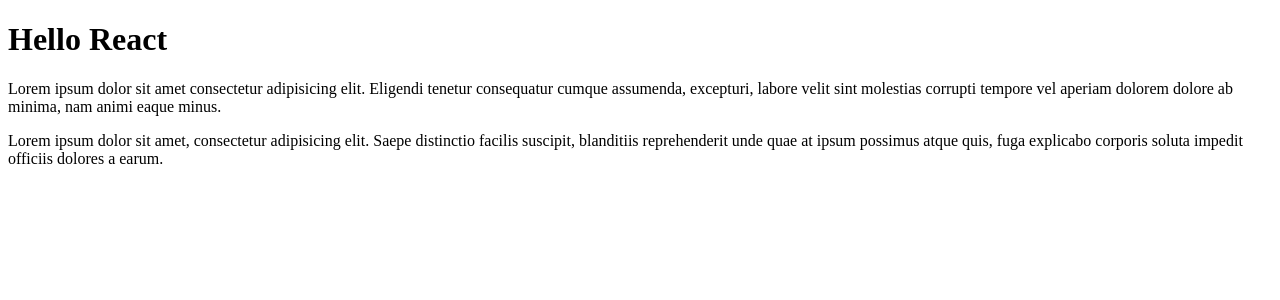
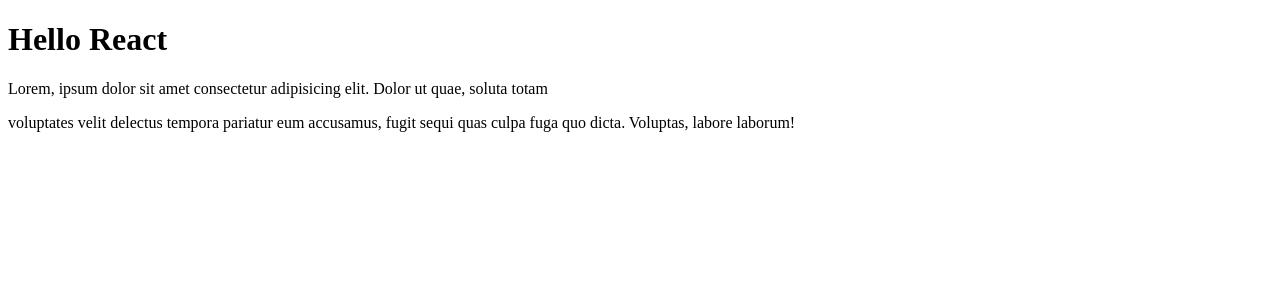
Before and after one commit to TatyanaOrlova/React, a React (Create React App) app: page / in a window 1280 px wide. Shown: the top 300 px of the page. Built offline with nearby package versions, Linux system fonts and the light colour scheme.

Commit message:
задача

```diff
--- a/src/Content.tsx
+++ b/src/Content.tsx
@@ -1,22 +1,14 @@
-const Content = () => {
+type Props = {
+    p1: string
+    p2: string
+}
+
+const Content = ({ p1, p2 }: Props) => {
     return (
         <>
-            <p>
-                Lorem ipsum dolor sit amet consectetur adipisicing elit.
-                Eligendi tenetur consequatur cumque assumenda, excepturi, labore
-                velit sint molestias corrupti tempore vel aperiam dolorem dolore
-                ab minima, nam animi eaque minus.
-            </p>
-            <p>
-                Lorem ipsum dolor sit amet, consectetur adipisicing elit. Saepe
-                distinctio facilis suscipit, blanditiis reprehenderit unde quae
-                at ipsum possimus atque quis, fuga explicabo corporis soluta
-                impedit officiis dolores a earum.
-            </p>
+            <p>{p1}</p>
+            <p>{p2}</p>
         </>
     )
 }
-
-export const test = 10
-
 export default Content
--- a/src/index.tsx
+++ b/src/index.tsx
@@ -1,6 +1,6 @@
 import React from 'react'
 import ReactDOM from 'react-dom/client'
-import Content, { test } from './Content'
+import Content from './Content'
 
 type TitleProps = {
     title: string
@@ -19,7 +19,10 @@ const App = () => {
     return (
         <>
             <Title text="Hello" title="React" />
-            <Content />
+            <Content
+                p1="Lorem, ipsum dolor sit amet consectetur adipisicing elit. Dolor ut quae, soluta totam"
+                p2="voluptates velit delectus tempora pariatur eum accusamus, fugit sequi quas culpa fuga quo dicta. Voluptas, labore laborum!"
+            />
         </>
     )
 }
```
